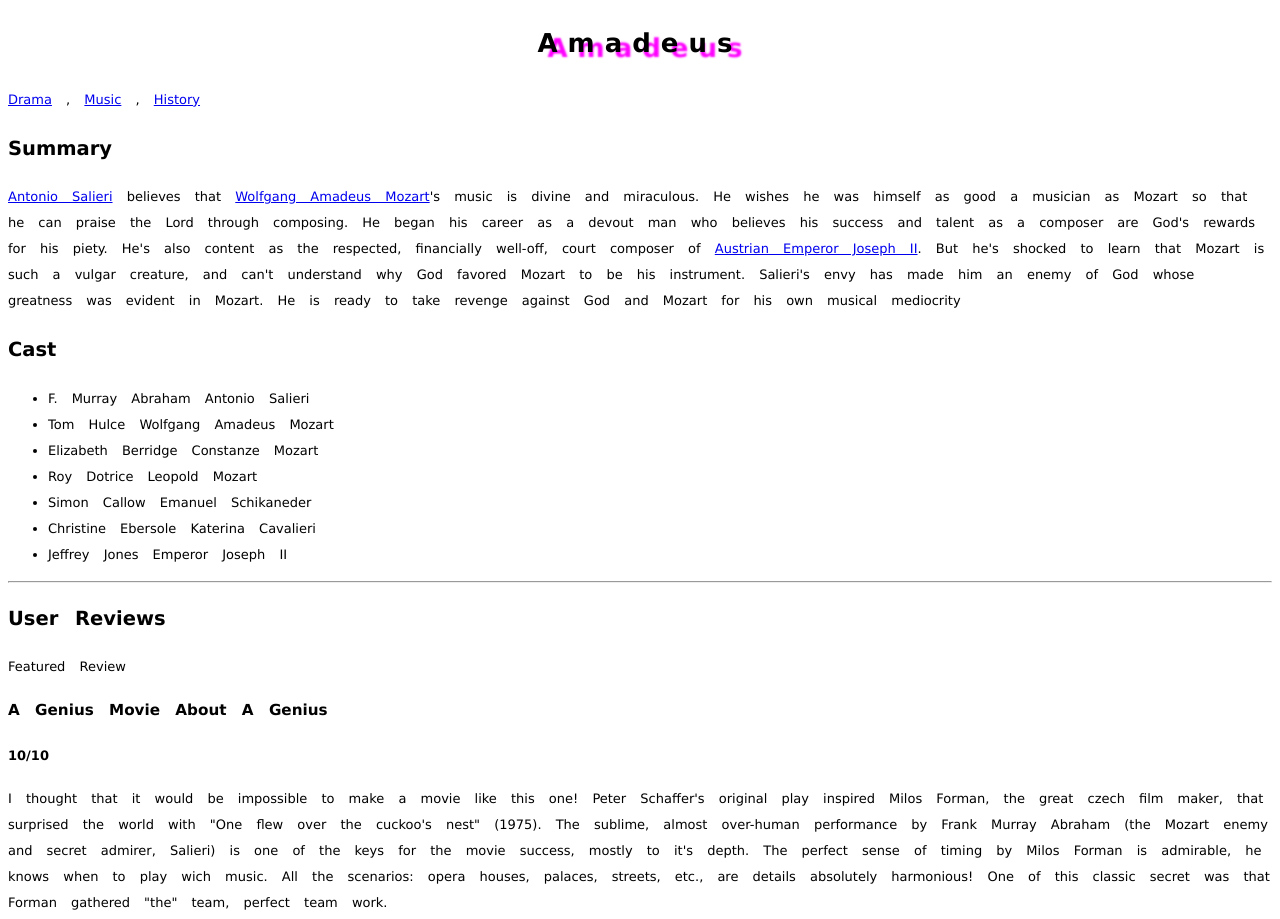
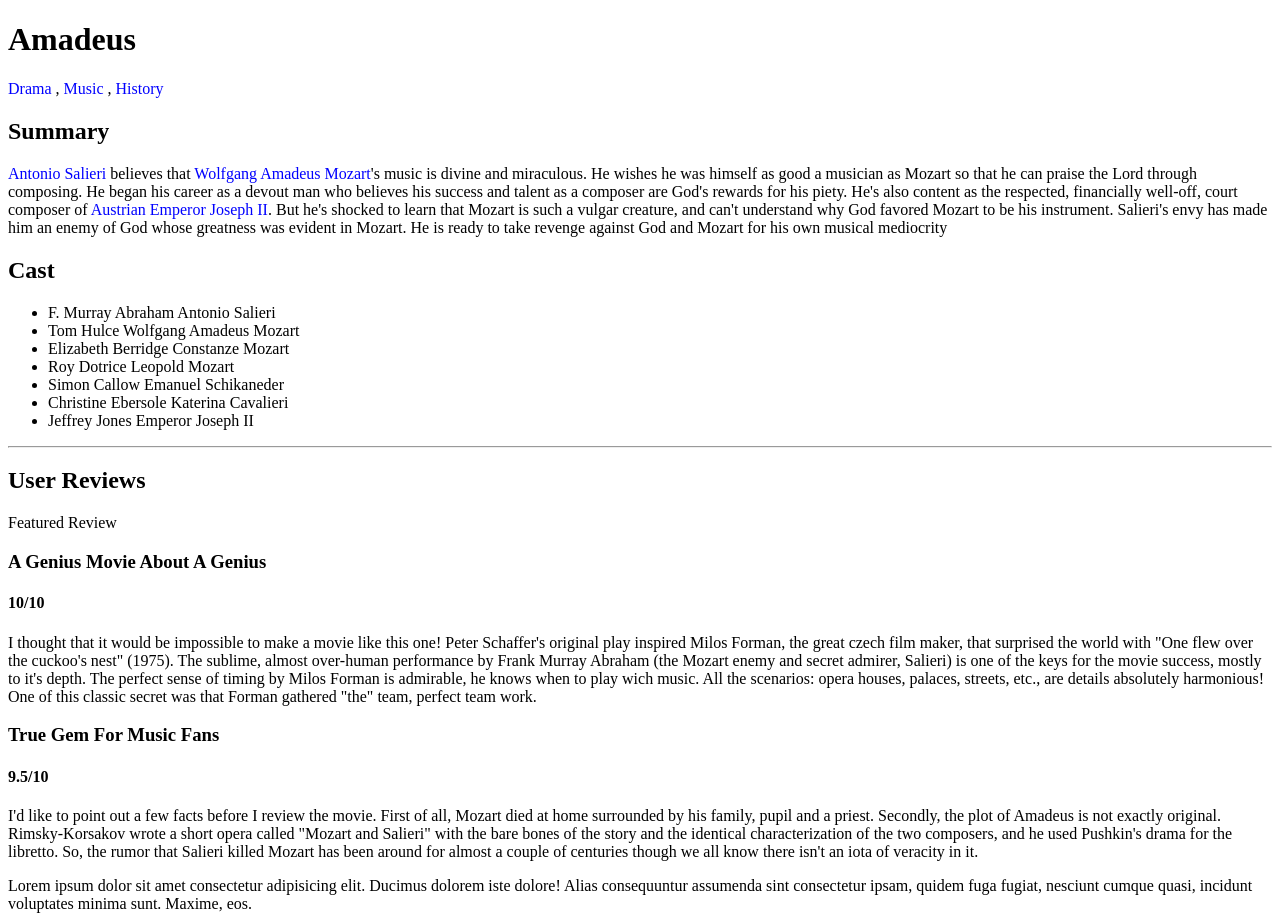
Before and after one commit to torki-yaseen/HTML-CSS-Bootcamp, a plain HTML site: page css/basics/demo2.html in a window 1280 px wide. Shown: the top 919 px of the page. Drawn offline with Linux system fonts and the light colour scheme; a web font is replaced by a local one.

Commit message:
more text styly

```diff
--- a/css/app.css
+++ b/css/basics/app.css
@@ -24,13 +24,15 @@ li {
   background-color: gray;
   opacity: 0.5;
 } */
-h1 {
-  /* font-family: "Henny Penny", "Segoe UI", "sans-serif", Futura; */
+
+/* h1 {
+  font-family: "Henny Penny", "Segoe UI", "sans-serif", Futura;
   text-align: center;
   letter-spacing: 10px;
   text-shadow: magenta 10px 5px 2px;
-}
-body {
+} */
+
+/* body {
   font-family:
     "Lucida Sans", "Lucida Sans Regular", "Lucida Grande",
     "Lucida Sans Unicode", Geneva, Verdana, sans-serif;
@@ -39,4 +41,37 @@ body {
   font-style: normal;
   word-spacing: 10px;
   line-height: 2;
+} */
+
+/* p {
+  text-transform: lowercase;
 }
+h1 {
+  text-transform: uppercase;
+  /* text-decoration-line: line-through;
+  text-decoration-color: cyan; */
+
+/* #featured {
+  background-color: gold;
+}
+.tag {
+  text-decoration-line: underline;
+  color: #000;
+}
+#cast {
+  list-style-type: "☺";
+  list-style: lower-roman;
+}
+  */
+
+a {
+  color: blue;
+  text-decoration: none;
+}
+a:visited {
+  color: purple;
+}
+a:hover {
+  color: chartreuse;
+  cursor: pointer;
+}
--- a/css/demo2.html
+++ b/css/basics/demo2.html
@@ -15,13 +15,13 @@
   <body>
     <span><h1>Amadeus</h1></span>
     <div>
-      <a href="/drama">Drama</a>
+      <a class="tag" href="https://google.com">Drama</a>
       ,
-      <a href="/musice">Music</a>
+      <a class="tag" href="/musice">Music</a>
       ,
-      <a href="/history">History</a>
+      <a class="tag" href="/history">History</a>
     </div>
-    <h2>Summary</h2>
+    <h2 id="summary">Summary</h2>
     <p>
       <a href="https://en.wikipedia.org/wiki/Antonio_Salieri"
         >Antonio Salieri</a
@@ -43,7 +43,7 @@
       mediocrity
     </p>
     <h2>Cast</h2>
-    <ul>
+    <ul id="cast">
       <li>F. Murray Abraham Antonio Salieri</li>
       <li>Tom Hulce Wolfgang Amadeus Mozart</li>
       <li>Elizabeth Berridge Constanze Mozart</li>
@@ -56,7 +56,7 @@
 
     <h2>User Reviews</h2>
     <div>
-      <span>Featured Review</span>
+      <span id="featured">Featured Review</p>
       <h3>A Genius Movie About A Genius</h3>
       <h4>10/10</h4>
       <p>
--- a/css/firstMiniProject/app.css
+++ b/css/firstMiniProject/app.css
@@ -29,4 +29,3 @@ span {
     0 6.25px #fb203b,
     0 12.5px #fefc4b;
 }
-/* #0c2ffb, #2cfcfd, #fb203b, #fefc4b */
--- /dev/null
+++ b/css/secondExerceise/app.css
@@ -0,0 +1,30 @@
+/* Give everything in the body a sans-serif font */
+
+p {
+  font-family: sans-serif;
+}
+
+/* Make the h1 center aligned.  Make it not bold (a lighter weight) and give it a font size of 40px */
+
+h1 {
+  text-align: center;
+  font-weight: lighter;
+  font-size: 40px;
+}
+
+/* Give the paragraphs a font size of 24px */
+p {
+  font-size: 24px;
+}
+
+/*  Select the element with the id of 'leafy' and make it have a color of #1d6e09 and give it a #1d6e09 underline*/
+
+/* Select the elements with the class of 'latin' and make them italicized*/
+
+/* Select all h2s and make them uppercase (using css) */
+
+/*  Select all links and remove their underline and make them have a color of orange*/
+
+/* Write styles so that links turn red and have a red underline when hovered over*/
+
+/*  Make the unordered list use squares for their bullet point marker*/
```
Also changed, not shown: css/secondExerceise/index.html (added, +37 -0 lines), css/basics/demo1.html (renamed from css/demo1.html), css/basics/exercise.css (renamed from css/exercise.css), css/basics/exercise.html (renamed from css/exercise.html), css/basics/exercise2.css (renamed from css/exercise2.css), css/basics/exercise2.html (renamed from css/exercise2.html), css/basics/style-text-exercise.css (renamed from css/style-text-exercise.css), css/basics/style-text-exercise.html (renamed from css/style-text-exercise.html).
